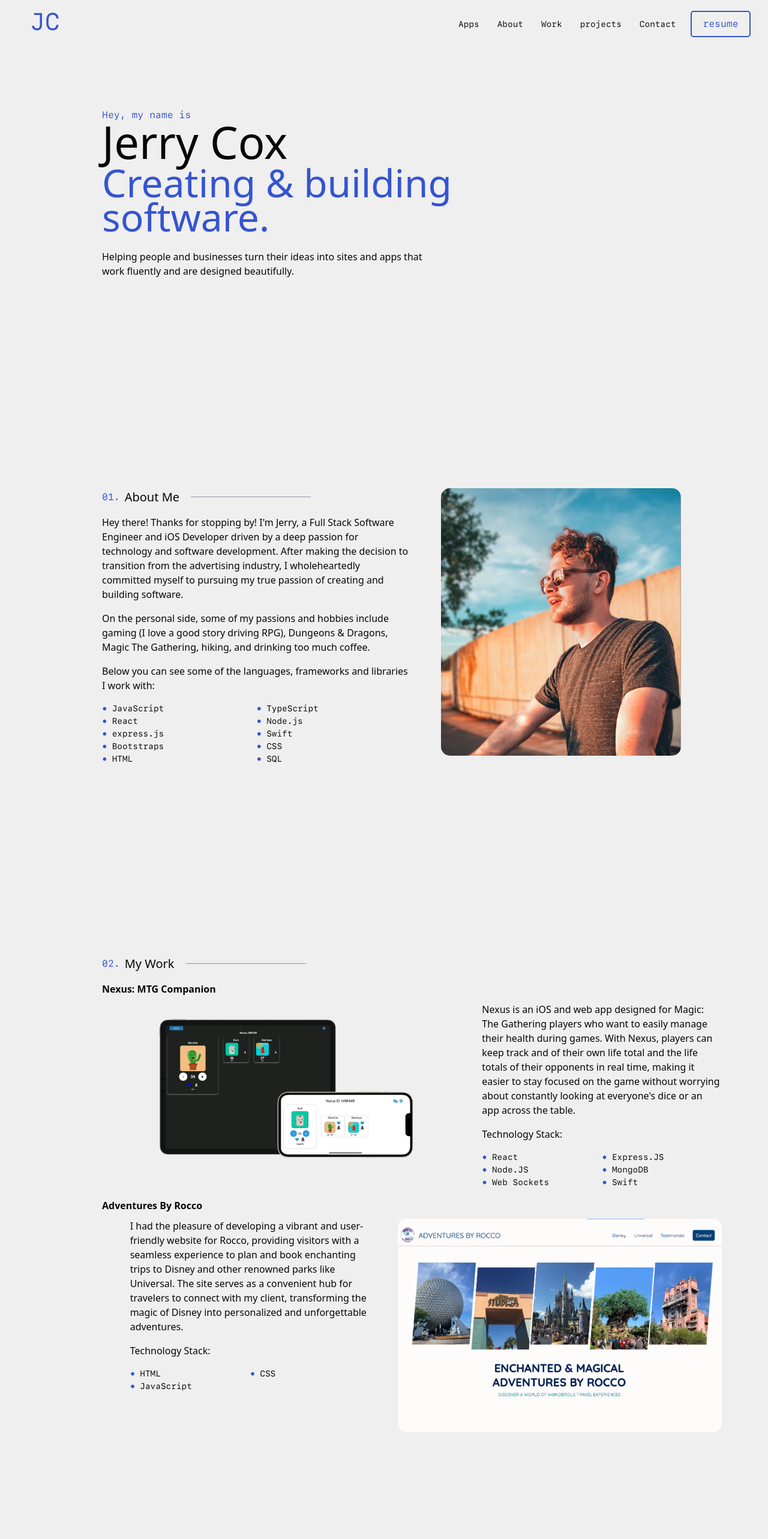
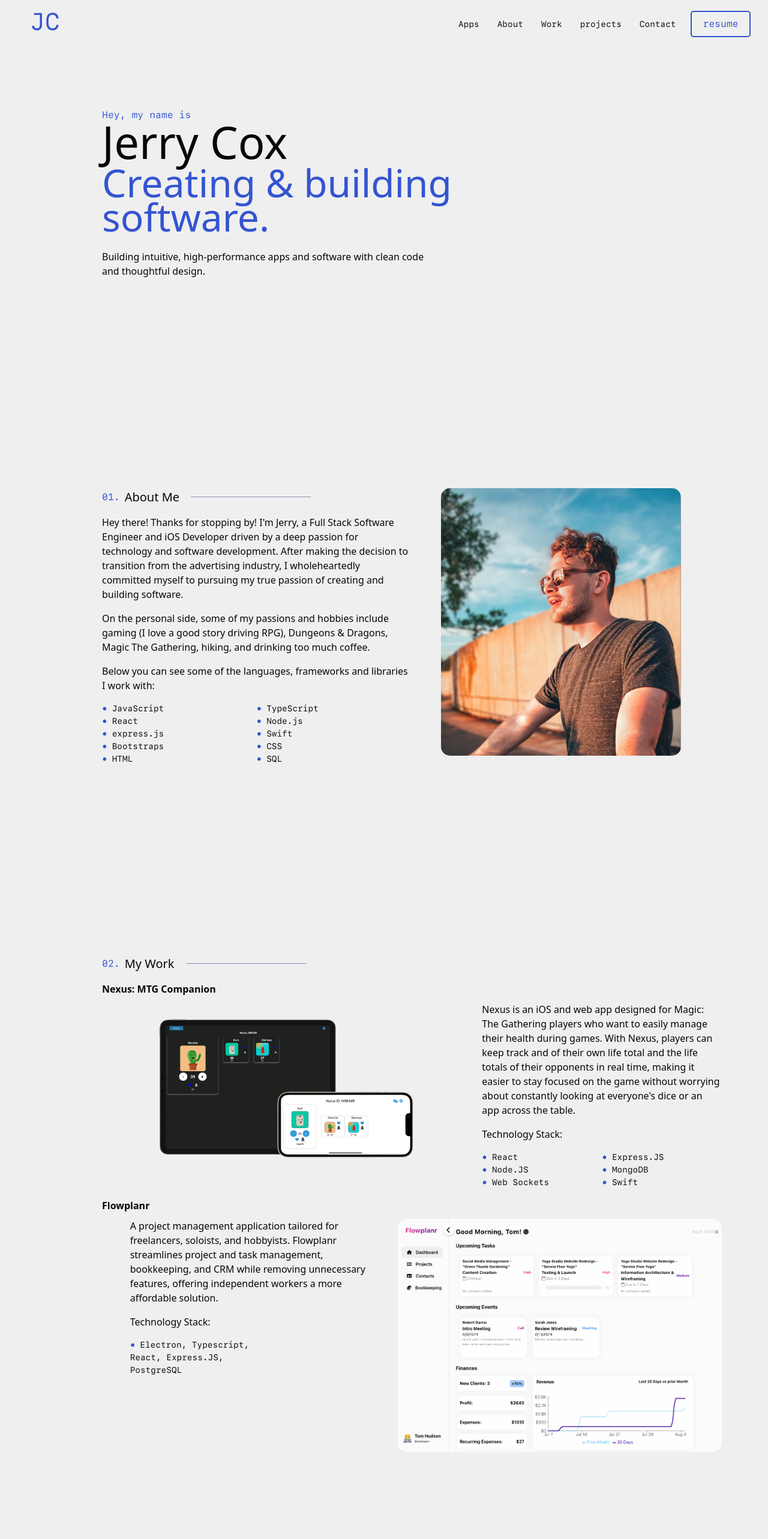
Before and after one commit to Jerryc95/portfolio, a React (Create React App) app: page / in a window 1280 px wide. Shown: the top 2566 px of the page at 60% size. Built offline with nearby package versions, Linux system fonts and the light colour scheme.

Commit message:
add flowplanr to work

```diff
--- a/src/components/featuredProject.tsx
+++ b/src/components/featuredProject.tsx
@@ -2,7 +2,7 @@ import React from "react";
 import "./featuredProject.css";
 import NexusGameExample from "./../assets/NexusGameExample.png";
 // import AWRExample from "./../assets/AWRHomePage.png";
-import AWRExample from "./../assets/AWRHomePage.png"
+import FPExample from "./../assets/dashboard.png";
 
 const FeaturedProject = () => {
   const nexusStack = [
@@ -14,7 +14,11 @@ const FeaturedProject = () => {
     "Swift",
   ];
 
-  const AWRStack = ["HTML", "CSS", "JavaScript"];
+  // const AWRStack = ["HTML", "CSS", "JavaScript"];
+
+  const FlowplanrStack = [
+    "Electron, Typescript, React, Express.JS, PostgreSQL",
+  ];
 
   return (
     <div className="featured-project-container">
@@ -62,35 +66,32 @@ const FeaturedProject = () => {
       <div>
         <a
           className="project-link"
-          href={"https://storied-hotteok-4bfb61.netlify.app/"}
+          href={"https://flowplanr.com"}
           target="_blank"
           rel="noopener noreferrer"
         >
-          Adventures By Rocco
+          Flowplanr
         </a>
         <div className="featured-project-details-reverse">
           <div className="featured-project-image-container">
             <img
               className="featured-project-image"
-              src={AWRExample}
+              src={FPExample}
               alt="Adventures With Rocco home page"
             />
           </div>
 
           <div className="featured-project-about">
             <p>
-              I had the pleasure of developing a vibrant and user-friendly
-              website for Rocco, providing visitors with a
-              seamless experience to plan and book enchanting trips to Disney
-              and other renowned parks like Universal. The site serves as a
-              convenient hub for travelers to connect with my client,
-              transforming the magic of Disney into personalized and
-              unforgettable adventures.
+              A project management application tailored for freelancers,
+              soloists, and hobbyists. Flowplanr streamlines project and task
+              management, bookkeeping, and CRM while removing unnecessary
+              features, offering independent workers a more affordable solution.
             </p>
             <p>Technology Stack:</p>
             <div className="project-stack">
               <ul>
-                {AWRStack.map((tech, id) => (
+                {FlowplanrStack.map((tech, id) => (
                   <li className="project-stack-item" key={id}>
                     {tech}
                   </li>
--- a/src/components/hero/hero.tsx
+++ b/src/components/hero/hero.tsx
@@ -8,8 +8,8 @@ const Hero = () => {
       <div className="name">Jerry Cox</div>
       <div className="subheading">Creating & building software.</div>
       <div className="about-me">
-        Helping people and businesses turn their ideas into sites and apps that
-        work fluently and are designed beautifully.
+        Building intuitive, high-performance apps and software with clean code
+        and thoughtful design.
       </div>
     </div>
   );
```
Also changed, not shown: src/assets/dashboard.png (added).
